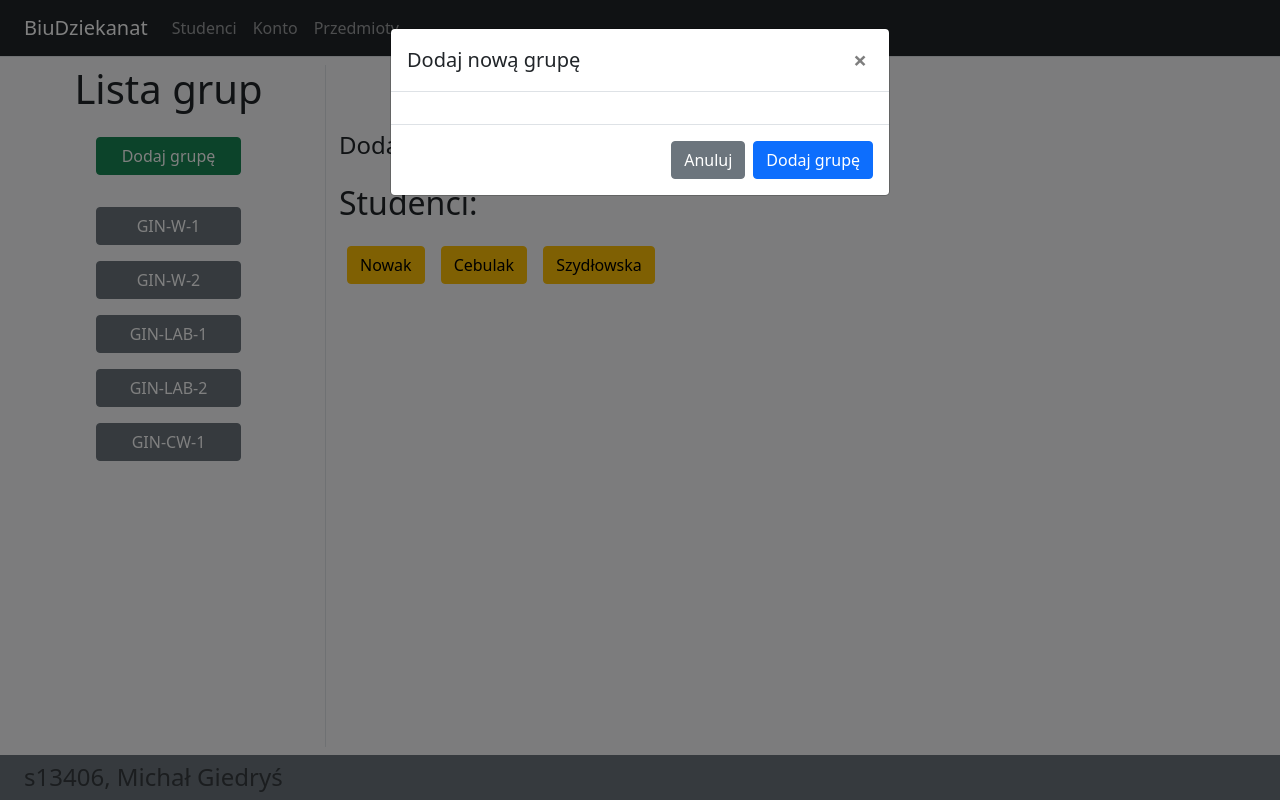
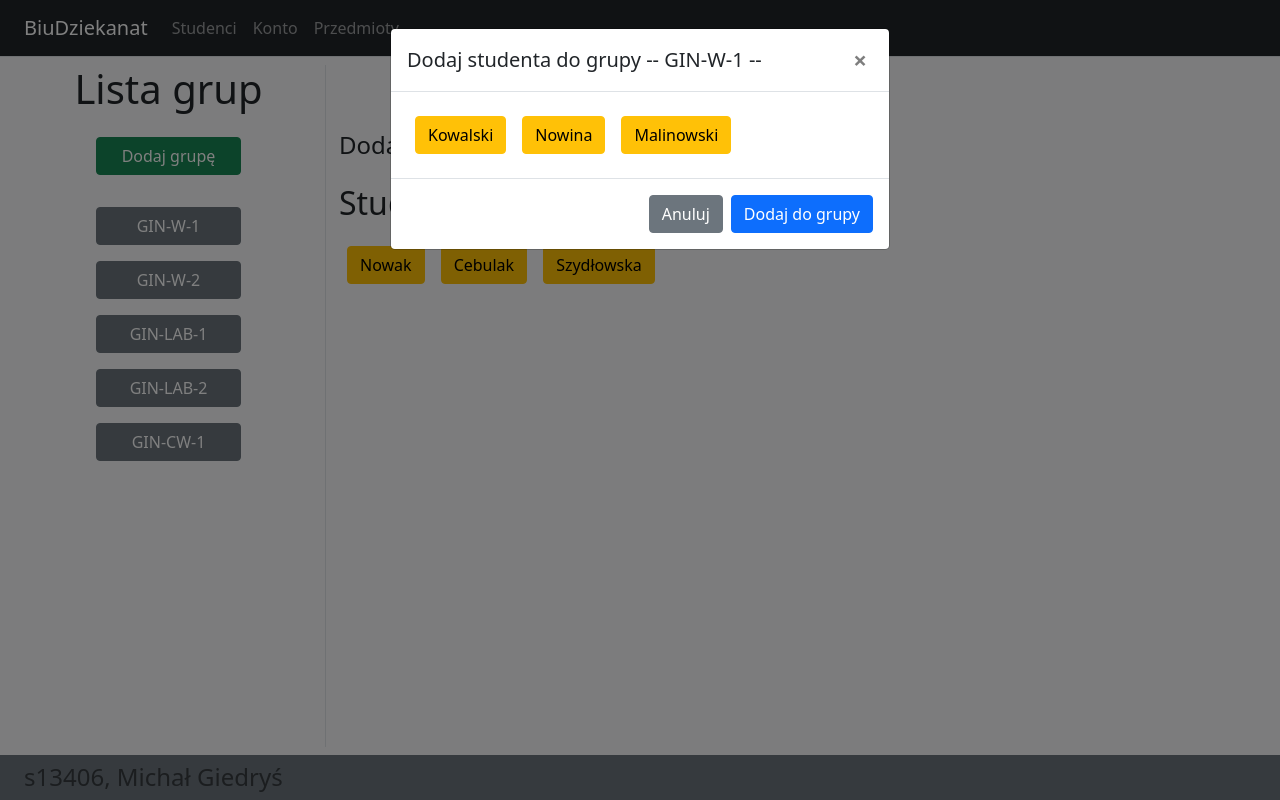
Before and after one commit to giedrys-michal/ITN_BIU, an Angular app in the folder BiuDziekanat/: page /groups in a window 1280 px wide. Both pictures are taken after a click on the button "Dodaj". Built offline with nearby package versions, Linux system fonts and the light colour scheme.

Commit message:
Display list of available students in groupDetails modal view
Display list of available students in groupDetails modal view

```diff
--- a/BiuDziekanat/src/app/groupsView/group-details-view/group-details-view.component.html
+++ b/BiuDziekanat/src/app/groupsView/group-details-view/group-details-view.component.html
@@ -12,17 +12,18 @@
 
 <ng-template #addStudentModalTemplate>
   <div class="modal-header">
-    <h5 class="modal-title">Dodaj nową grupę</h5>
+    <h5 class="modal-title">Dodaj studenta do grupy -- {{getGroup().name}} --</h5>
     <button type="button" class="close" (click)="hideModal()" data-dismiss="modal" aria-label="Close">
       <span aria-hidden="true">&times;</span>
     </button>
   </div>
   <div class="modal-body">
-    <!-- <input [(ngModel)]="newGroupProps.name" type="text" class="form-control my-3" placeholder="Nazwa grupy" aria-label="New group name">
-    <p *ngIf="newGroupProps.wasGroupAdditionAttempted" class={{newGroupProps.msgStyle}}>{{newGroupProps.msgText}}</p> -->
+    <!-- <input [(ngModel)]="newGroupProps.name" type="text" class="form-control my-3" placeholder="Nazwa grupy" aria-label="New group name"> -->
+    <!-- <p *ngIf="newGroupProps.wasGroupAdditionAttempted" class={{newGroupProps.msgStyle}}>{{newGroupProps.msgText}}</p> -->
+    <button *ngFor="let student of getAvailableStudents()" type="button" class="btn btn-warning m-2" >{{student.lastName}}</button>
   </div>
   <div class="modal-footer">
     <button type="button" class="btn btn-secondary" (click)="hideModal()" data-dismiss="modal">Anuluj</button>
-    <button type="button" class="btn btn-primary" (click)="onAddStudent()">Dodaj grupę</button>
+    <button type="button" class="btn btn-primary" (click)="onAddStudent()">Dodaj do grupy</button>
   </div>
 </ng-template>
--- a/BiuDziekanat/src/app/groupsView/group-details-view/group-details-view.component.ts
+++ b/BiuDziekanat/src/app/groupsView/group-details-view/group-details-view.component.ts
@@ -13,11 +13,33 @@ import { StudentService } from 'src/app/services/student.service';
 })
 export class GroupDetailsViewComponent implements OnInit {
   public modalRef: BsModalRef;
+
   // STUDENTS
   private _students: Student[] = [];
 
   getStudents(): Student[] {
     return this._students;
+  }
+
+  // AVAILABLE STUDENTS
+  private _availableStudents: Student[] = [];
+
+  getAvailableStudents(): Student[] {
+    return this._availableStudents;
+  }
+
+  updateAvailableStudents(): void {
+    console.log("GroupDetails-updateAvailableStudents");
+    let availableStudents = this.getStudents().slice();
+    let groupStudents = this.getGroupStudents().slice();
+
+    if (groupStudents.length > 0) {
+      groupStudents.forEach(student => {
+        availableStudents.splice(availableStudents.indexOf(student), 1);
+      });
+    }
+
+    this._availableStudents = availableStudents;
   }
 
   // GROUPS
@@ -45,6 +67,7 @@ export class GroupDetailsViewComponent implements OnInit {
     return this._groupStudents;
   }
 
+  // MODAL METHODS
   openModal(template: TemplateRef<any>): void {
     this.modalRef = this.modalService.show(template);
   }
@@ -77,6 +100,6 @@ export class GroupDetailsViewComponent implements OnInit {
   ngOnInit(): void {
     this._groups = this.groupService.getGroups();
     this.setGroupStudents(this.groupService.findGroupStudents());
+    this.updateAvailableStudents();
   }
-
 }
```
